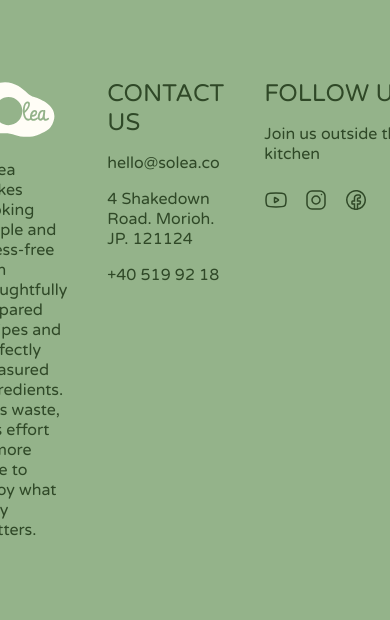
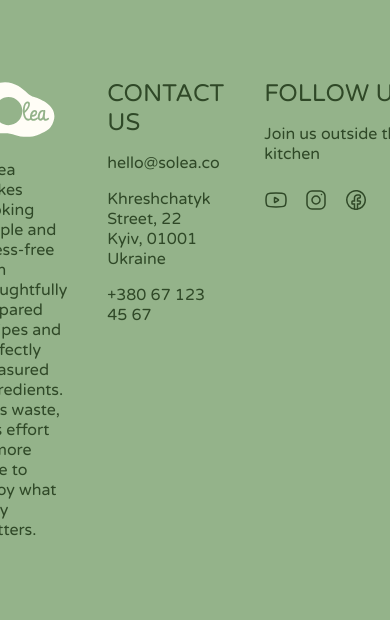
Before and after one commit to sixsixsixsamurai/solea, a Django app: page / in a window 390 px wide; the page is wider, and only the part inside the window is pictured. Shown: the part 5684-6304 px from the top of that part. Run offline with Django 5.2, Linux system fonts and the light colour scheme.

Commit message:
feat: sticky header and update footer contact info
- make header sticky (position: sticky, z-index: 100)
- update footer address to Khreshchatyk Street 22, Kyiv
- update footer phone to +380 67 123 45 67

Co-Authored-By: Claude Sonnet 4.6 <noreply@anthropic.com>

```diff
--- a/backend/static/css/main.css
+++ b/backend/static/css/main.css
@@ -46,6 +46,10 @@ h4 {
     display: grid;
     grid-template-columns: 1fr auto 1fr; /* 3 колонки */
     align-items: center;
+
+    position: sticky;
+    top: 0;
+    z-index: 100;
 
     width: 100%;
     height: 100px;
--- a/backend/templates/base.html
+++ b/backend/templates/base.html
@@ -69,8 +69,8 @@
         <div class="f">
             <h4>CONTACT US</h4>
             <p>hello@solea.co</p>
-            <p>4 Shakedown Road. Morioh. JP. 121124</p>
-            <p>+40 519 92 18</p>
+            <p>Khreshchatyk Street, 22<br>Kyiv, 01001<br>Ukraine</p>
+            <p>+380 67 123 45 67</p>
         </div>
         <div class="f">
             <h4>FOLLOW US</h4>
```
